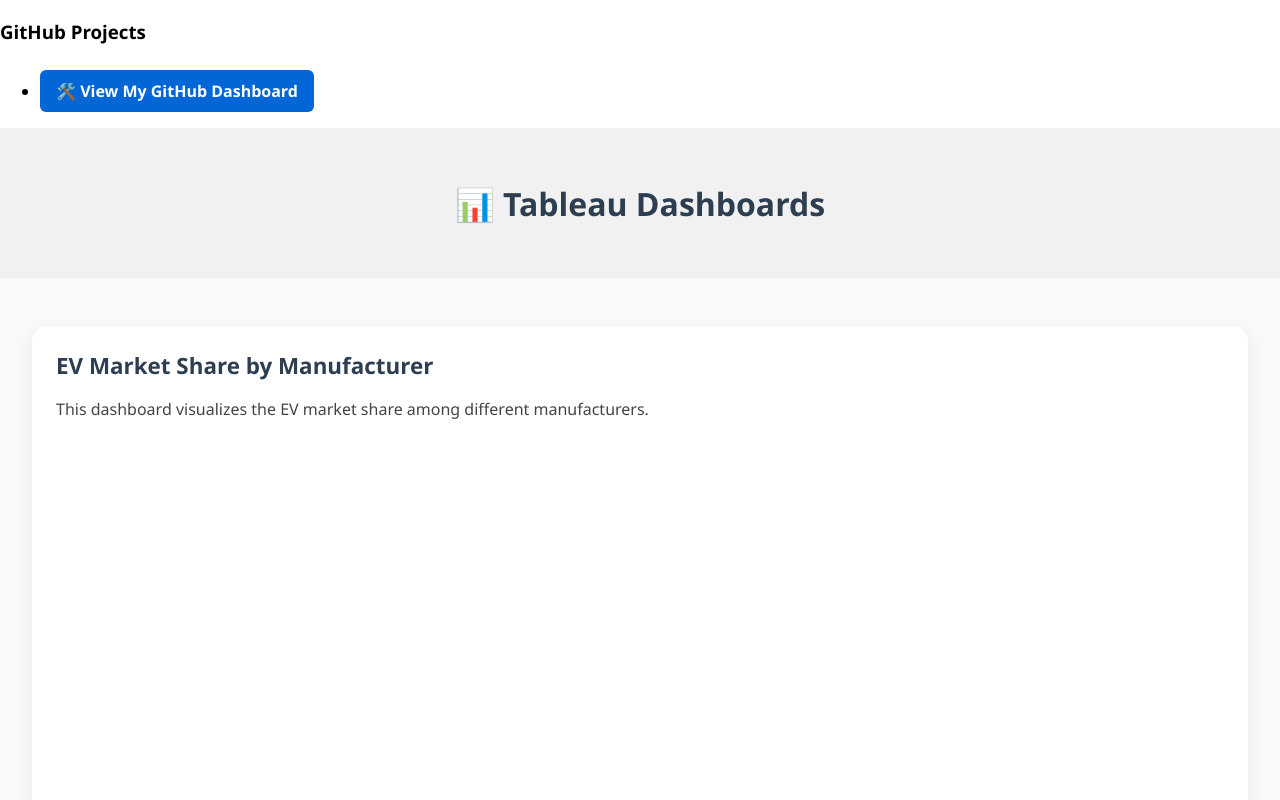
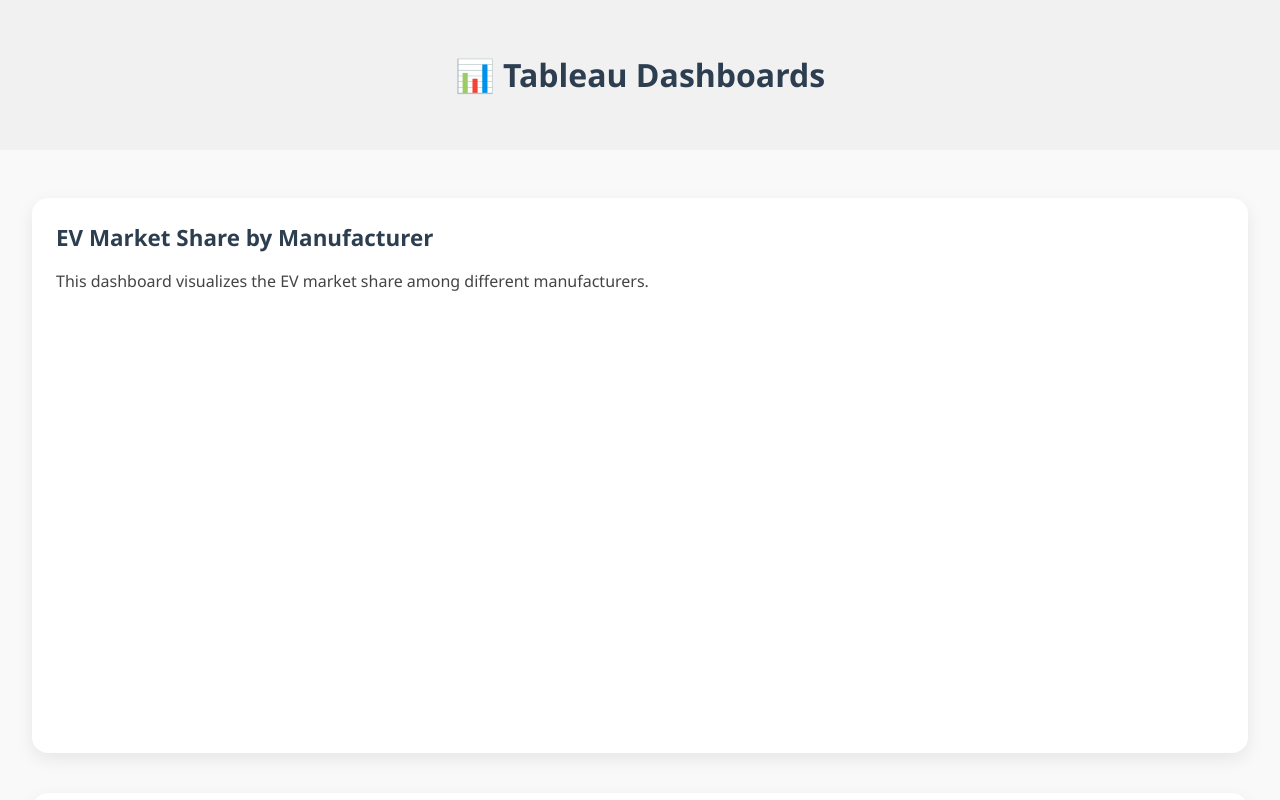
Before and after one commit to Mani5920/portfolio-website, a plain HTML site: page Project.html in a window 1280 px wide. Shown: the top 800 px of the page. Drawn offline with Linux system fonts and the light colour scheme.

Commit message:
Update Project.html

```diff
--- a/Project.html
+++ b/Project.html
@@ -6,15 +6,6 @@
   <link rel="stylesheet" href="project.css">
 </head>
 <body>
-  <h3>GitHub Projects</h3>
-<ul>
-  <li>
-    <a href="https://github.com/Mani5920" target="_blank" class="project-button">
-      🛠️ View My GitHub Dashboard
-    </a>
-  </li>
-</ul>
-
   <header>
     <h1>📊 Tableau Dashboards</h1>
   </header>
```
